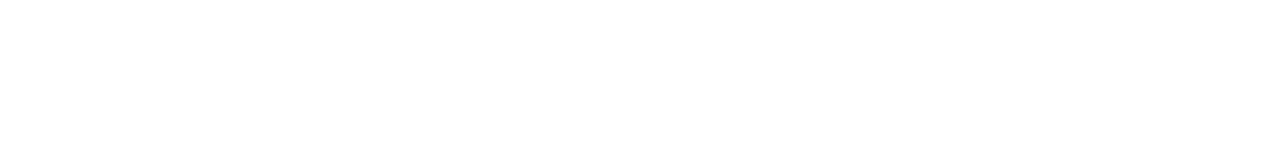
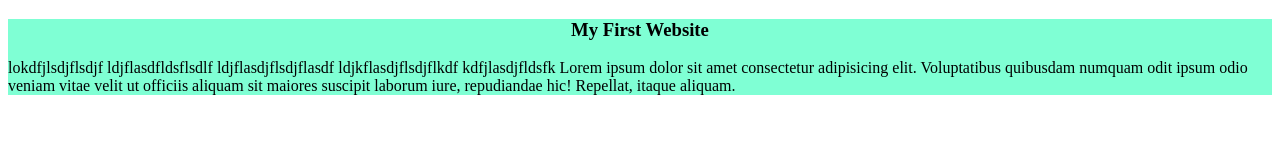
Before and after one commit to Sogeking017/Second-One, a plain HTML site: page Habijabi.html in a window 1280 px wide. Drawn offline with Linux system fonts and the light colour scheme.

Commit message:
background

```diff
--- a/Habijabi.html
+++ b/Habijabi.html
@@ -4,8 +4,17 @@
     <meta charset="UTF-8">
     <meta name="viewport" content="width=device-width, initial-scale=1.0">
     <title>Habijabi</title>
+    <link rel="stylesheet" href="style.css">
 </head>
 <body>
-
+    <div class="top">
+        <h3> My First Website</h3>
+        <p>lokdfjlsdjflsdjf
+            ldjflasdfldsflsdlf
+            ldjflasdjflsdjflasdf
+            ldjkflasdjflsdjflkdf
+            kdfjlasdjfldsfk Lorem ipsum dolor sit amet consectetur adipisicing elit. Voluptatibus quibusdam numquam odit ipsum odio veniam vitae velit ut officiis aliquam sit maiores suscipit laborum iure, repudiandae hic! Repellat, itaque aliquam.
+        </p>
+    </div>
 </body>
 </html>
--- /dev/null
+++ b/style.css
@@ -0,0 +1,6 @@
+.top{
+    background-color: aquamarine;
+}
+h3{
+    text-align: center;
+}
```
